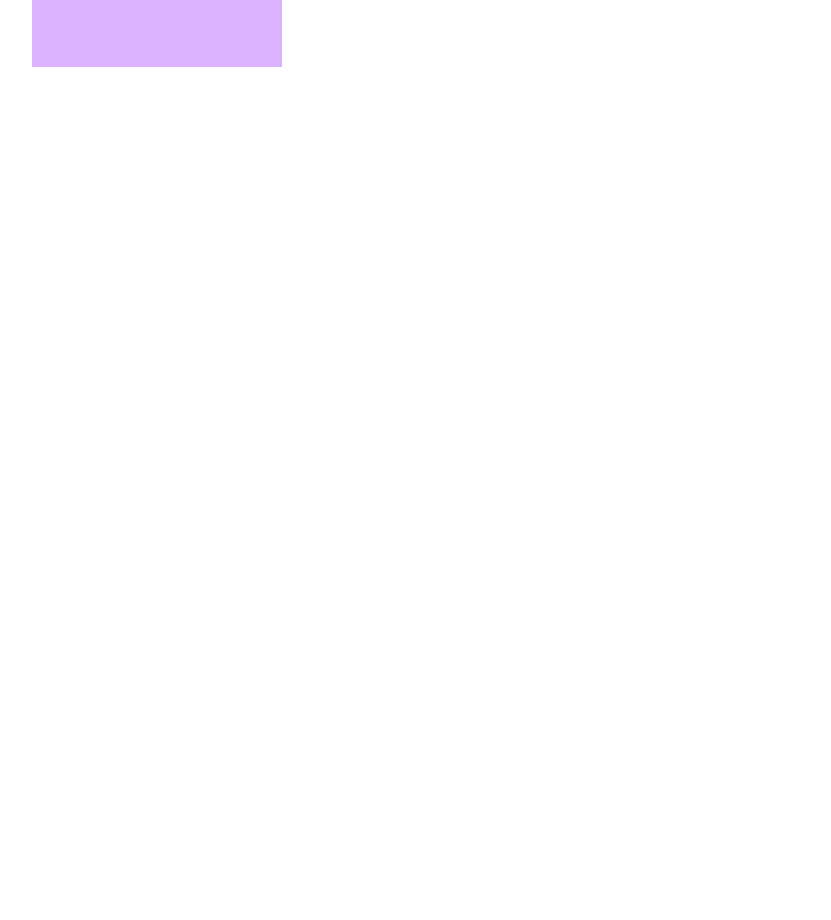
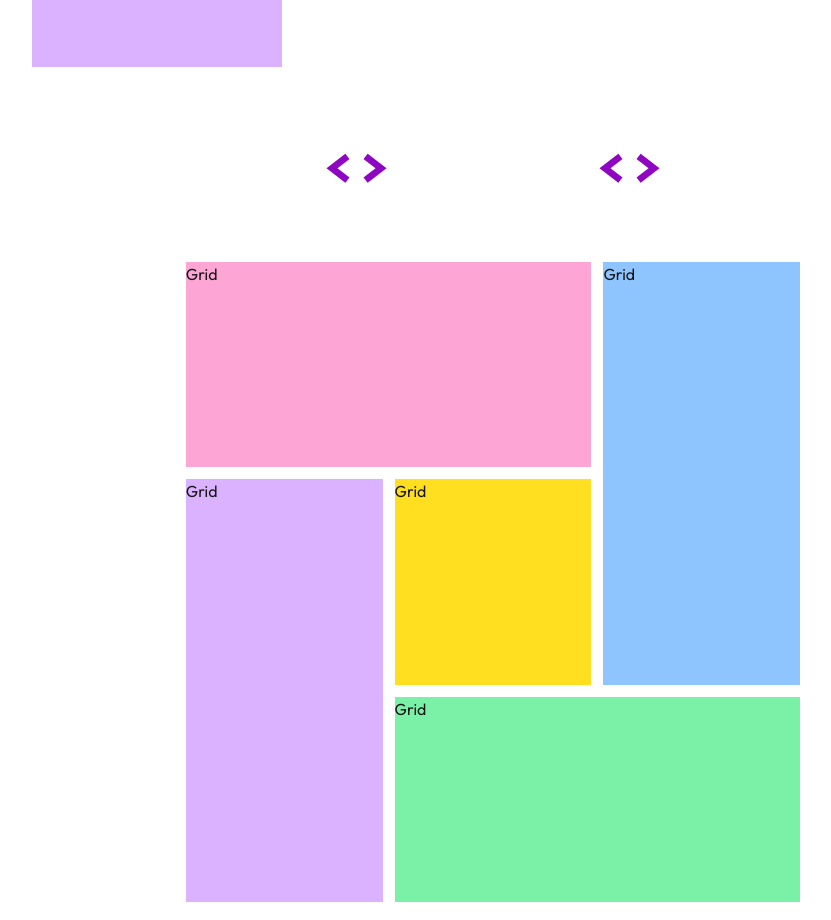
Before and after one commit to alea-progaming/portfolio, a Next.js app in the folder my-portfolio/: page / in a window 1280 px wide. Shown: the part 1160-2080 px from the top of the page, without its empty margins (147-978 px from the left). Before the commit the page ends 1280 px from the top, so only its background shows below. Built offline with nearby package versions, Linux system fonts and the light colour scheme.

Commit message:
Final Head done About me and Bento grid in-progress

```diff
--- a/my-portfolio/app/components/About.tsx
+++ b/my-portfolio/app/components/About.tsx
@@ -6,7 +6,7 @@ const About = () => {
           &rsaquo;&lsaquo;<span className="text-3xl text-white">About me</span>
           &rsaquo;&lsaquo;
         </h1>
-        <div className="tracking-wider mt-16 flex flex-col items-center gap-12 md:flex-row md:items-start  md:gap-24">
+        <div className="tracking-wider md:mt-16 flex flex-col items-center gap-12 md:flex-row md:items-start md:gap-24">
           <div className="w-[250px] h-[250px] bg-purple-300">Avatar Motion</div>
           <div className="text-justify leading-relaxed max-w-xl w-full">
             <h2 className="text-2xl font-bold mb-4">Hi, I'm Mika!</h2>
--- /dev/null
+++ b/my-portfolio/app/components/Bento.tsx
@@ -0,0 +1,30 @@
+const Bento = () => {
+  return (
+    <>
+      <section className="w-[80vw] mx-auto h-dvh flex flex-col items-center justify-center font-outfit">
+        <h1 className="font-kronaOne text-[#8E05C2] text-6xl inline-flex items-center gap-3 mb-16">
+          &rsaquo;&lsaquo;<span className="text-3xl text-white">Overview</span>
+          &rsaquo;&lsaquo;
+        </h1>
+        <div className="md:grid grid-cols-12 w-full xl:w-[60%] lg:w-[80%] md:w-[90%] h-[80%] gap-3 mx-auto">
+          <div className="col-start-1 col-span-8 row-start-1 row-span-1 bg-pink-300">
+            Grid
+          </div>
+          <div className="col-start-9 col-span-4 row-start-1 row-span-2 bg-blue-300">
+            Grid
+          </div>
+          <div className="col-start-1 col-span-4 row-start-2 row-span-2 bg-purple-300">
+            Grid
+          </div>
+          <div className="col-start-5 col-span-4 row-start-2 row-span-1 bg-yellow-300">
+            Grid
+          </div>
+          <div className="col-start-5 col-span-8 row-start-3 row-span-1 bg-green-300">
+            Grid
+          </div>
+        </div>
+      </section>
+    </>
+  );
+};
+export default Bento;
--- a/my-portfolio/app/components/Header.tsx
+++ b/my-portfolio/app/components/Header.tsx
@@ -14,7 +14,7 @@ const Header = () => {
   };
   return (
     <>
-      <section className="w-dvw h-dvh flex flex-col items-center justify-center gap-28 font-outfit">
+      <section className="w-[80vw] mx-auto h-dvh flex flex-col items-center justify-center gap-28 font-outfit">
         {/* // * Make this animated using GSAP */}
         <div className="relative text-center space-y-4 w-[70%] md:w-auto">
           <Image
@@ -29,7 +29,7 @@ const Header = () => {
         </p>
 
         {/*  Call to action area */}
-        <div className="flex items-center gap-4">
+        <div className="flex flex-col md:flex-row items-center gap-4">
           <a
             href="mailto:mikaela.programming@gmail.com"
             className="inline-flex items-center gap-2 border border-[#8e05c2] py-3 px-5 rounded-2xl"
--- a/my-portfolio/app/page.tsx
+++ b/my-portfolio/app/page.tsx
@@ -2,15 +2,19 @@ import Image from "next/image";
 import Navbar from "./components/Navbar";
 import Header from "./components/Header";
 import About from "./components/About";
+import Bento from "./components/Bento";
 
 export default function Home() {
   return (
     <>
+      {/* <div className="overflow-x-hidden"> */}
       <Navbar />
       <main>
         <Header />
         <About />
+        <Bento />
       </main>
+      {/* </div> */}
     </>
   );
 }
```
